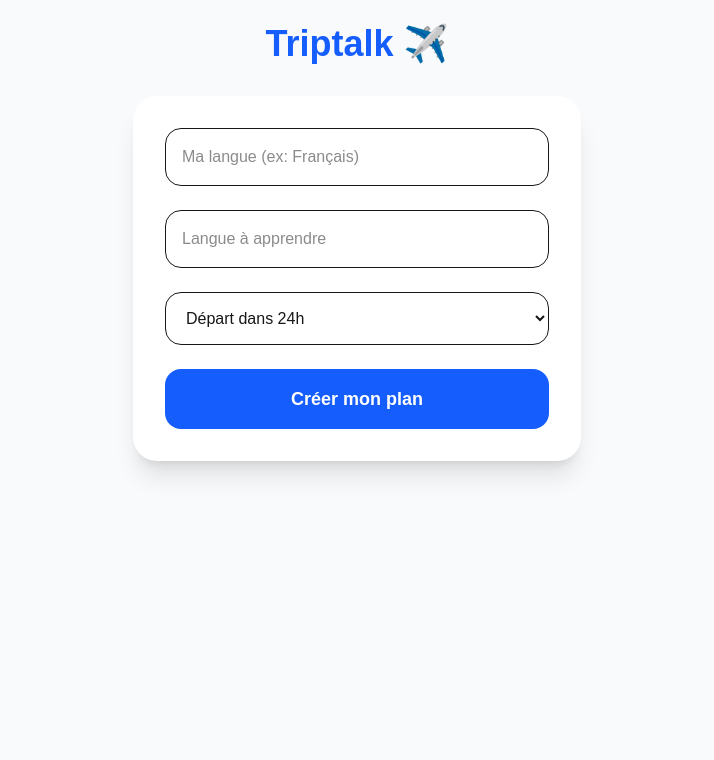
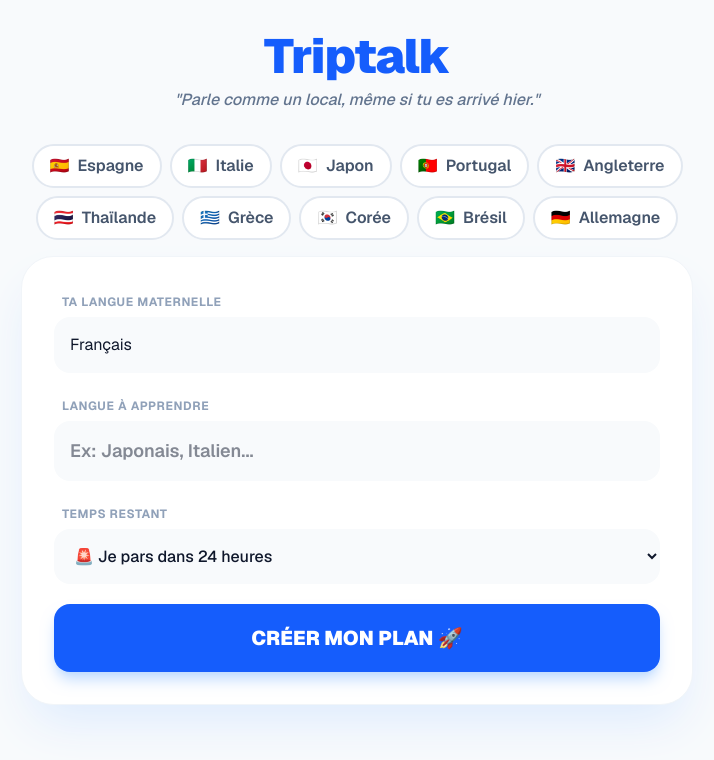
Before and after one commit to appsansnom75/triptalk, a Next.js app: page / in a window 1280 px wide. Shown: the top 760 px of the page, without its empty margins (283-997 px from the left). Built offline with nearby package versions, Linux system fonts and the light colour scheme.

Commit message:
Triptalk Full Version with Quick Select

```diff
--- a/src/app/page.tsx
+++ b/src/app/page.tsx
@@ -1,24 +1,40 @@
 "use client";
 import { useState } from 'react';
+
+const popularDestinations = [
+  { name: "Espagne", lang: "Espagnol", flag: "🇪🇸" },
+  { name: "Italie", lang: "Italien", flag: "🇮🇹" },
+  { name: "Japon", lang: "Japonais", flag: "🇯🇵" },
+  { name: "Portugal", lang: "Portugais", flag: "🇵🇹" },
+  { name: "Angleterre", lang: "Anglais", flag: "🇬🇧" },
+  { name: "Thaïlande", lang: "Thaï", flag: "🇹🇭" },
+  { name: "Grèce", lang: "Grec", flag: "🇬🇷" },
+  { name: "Corée", lang: "Coréen", flag: "🇰🇷" },
+  { name: "Brésil", lang: "Portugais", flag: "🇧🇷" },
+  { name: "Allemagne", lang: "Allemand", flag: "🇩🇪" },
+];
 
 export default function Triptalk() {
   const [loading, setLoading] = useState(false);
   const [plan, setPlan] = useState<any>(null);
+  const [targetLang, setTargetLang] = useState("");
 
   const generatePlan = async (e: any) => {
     e.preventDefault();
     setLoading(true);
     const formData = new FormData(e.target);
+    const payload = Object.fromEntries(formData);
+
     try {
       const res = await fetch('/api/generate', {
         method: 'POST',
         headers: { 'Content-Type': 'application/json' },
-        body: JSON.stringify(Object.fromEntries(formData)),
+        body: JSON.stringify(payload),
       });
       const data = await res.json();
       setPlan(data);
     } catch (err) {
-      alert("Erreur lors de la génération");
+      alert("Oups, l'IA est fatiguée. Réessaie !");
     }
     setLoading(false);
   };
@@ -29,42 +45,98 @@ export default function Triptalk() {
   };
 
   return (
-    <main className="min-h-screen bg-slate-50 p-6 flex flex-col items-center">
-      <h1 className="text-4xl font-extrabold text-blue-600 mb-8">Triptalk ✈️</h1>
+    <main className="min-h-screen bg-[#f8fafc] p-4 md:p-8 font-sans text-slate-900">
+      <div className="max-w-2xl mx-auto text-center">
+        <h1 className="text-5xl font-black text-blue-600 tracking-tight mb-2">Triptalk</h1>
+        <p className="text-slate-500 mb-8 font-medium italic">"Parle comme un local, même si tu es arrivé hier."</p>
 
         {!plan ? (
-        <form onSubmit={generatePlan} className="w-full max-w-md bg-white p-8 rounded-3xl shadow-xl space-y-6">
-          <input name="sourceLang" placeholder="Ma langue (ex: Français)" className="w-full p-4 border rounded-2xl" required />
-          <input name="targetLang" placeholder="Langue à apprendre" className="w-full p-4 border rounded-2xl" required />
-          <select name="time" className="w-full p-4 border rounded-2xl">
-            <option value="24 heures">Départ dans 24h</option>
-            <option value="1 semaine">Départ dans 1 semaine</option>
-            <option value="1 mois">Départ dans 1 mois</option>
+          <div className="space-y-8 animate-in fade-in duration-700">
+            {/* Pays rapides */}
+            <div className="flex flex-wrap justify-center gap-2 mb-4">
+              {popularDestinations.map((dest) => (
+                <button
+                  key={dest.name}
+                  onClick={() => setTargetLang(dest.lang)}
+                  className={`px-4 py-2 rounded-full border-2 transition-all font-semibold flex items-center gap-2 ${
+                    targetLang === dest.lang ? "border-blue-600 bg-blue-50 text-blue-600" : "border-slate-200 bg-white text-slate-600 hover:border-blue-300"
+                  }`}
+                >
+                  <span>{dest.flag}</span> {dest.name}
+                </button>
+              ))}
+            </div>
+
+            {/* Formulaire */}
+            <form onSubmit={generatePlan} className="bg-white p-8 rounded-[2rem] shadow-2xl shadow-blue-100 space-y-5 border border-slate-100">
+              <div className="text-left">
+                <label className="text-xs font-bold uppercase tracking-wider text-slate-400 ml-2">Ta langue maternelle</label>
+                <input name="sourceLang" defaultValue="Français" className="w-full p-4 mt-1 bg-slate-50 border-none rounded-2xl focus:ring-2 focus:ring-blue-500 transition" required />
+              </div>
+
+              <div className="text-left">
+                <label className="text-xs font-bold uppercase tracking-wider text-slate-400 ml-2">Langue à apprendre</label>
+                <input
+                  name="targetLang"
+                  value={targetLang}
+                  onChange={(e) => setTargetLang(e.target.value)}
+                  placeholder="Ex: Japonais, Italien..."
+                  className="w-full p-4 mt-1 bg-slate-50 border-none rounded-2xl focus:ring-2 focus:ring-blue-500 transition text-lg font-semibold"
+                  required
+                />
+              </div>
+
+              <div className="text-left">
+                <label className="text-xs font-bold uppercase tracking-wider text-slate-400 ml-2">Temps restant</label>
+                <select name="time" className="w-full p-4 mt-1 bg-slate-50 border-none rounded-2xl focus:ring-2 focus:ring-blue-500 transition font-medium">
+                  <option value="24 heures">🚨 Je pars dans 24 heures</option>
+                  <option value="1 semaine">📅 Je pars dans 1 semaine</option>
+                  <option value="1 mois">⏳ Je pars dans 1 mois</option>
                 </select>
-          <button disabled={loading} className="w-full bg-blue-600 text-white py-4 rounded-2xl font-bold text-lg">
-            {loading ? "Génération..." : "Créer mon plan"}
+              </div>
+
+              <button
+                disabled={loading}
+                className="w-full bg-blue-600 text-white py-5 rounded-2xl font-black text-xl shadow-lg shadow-blue-200 hover:bg-blue-700 hover:-translate-y-1 transition-all active:scale-95 disabled:opacity-50"
+              >
+                {loading ? "Génération du guide..." : "CRÉER MON PLAN 🚀"}
               </button>
             </form>
+          </div>
         ) : (
-        <div className="w-full max-w-md space-y-6">
-          <button onClick={() => setPlan(null)} className="text-blue-600 font-bold mb-4 italic underline text-lg">← Recommencer</button>
-          <h2 className="text-2xl font-bold text-slate-800 text-center">{plan.planTitle}</h2>
+          <div className="space-y-6 animate-in slide-in-from-bottom-10 duration-500">
+            <button onClick={() => setPlan(null)} className="font-bold text-blue-600 hover:underline">← Modifier mon voyage</button>
+            <h2 className="text-3xl font-extrabold text-slate-800">{plan.planTitle}</h2>
+
+            <div className="grid gap-6">
               {plan.days?.map((day: any, i: number) => (
-            <div key={i} className="bg-white p-6 rounded-3xl shadow-md border-l-4 border-blue-500">
-              <h3 className="font-bold text-xl text-blue-600 mb-4">{day.title}</h3>
+                <div key={i} className="bg-white p-6 rounded-[2rem] shadow-lg text-left border border-slate-100">
+                  <h3 className="text-blue-600 font-black text-xl mb-6 flex items-center gap-2">
+                    <span className="bg-blue-100 px-3 py-1 rounded-lg text-sm">DAY {i+1}</span>
+                    {day.title}
+                  </h3>
+                  <div className="space-y-4">
                     {day.phrases.map((p: any, j: number) => (
-                <div key={j} className="flex justify-between items-center py-3 border-b last:border-0">
+                      <div key={j} className="flex justify-between items-center p-4 bg-slate-50 rounded-2xl hover:bg-slate-100 transition group">
                         <div className="flex-1">
-                    <p className="font-bold text-slate-900 text-lg">{p.translated}</p>
-                    <p className="text-slate-400 text-sm italic">{p.pronunciation} ({p.original})</p>
+                          <p className="font-bold text-lg text-slate-800">{p.translated}</p>
+                          <p className="text-slate-500 text-sm">
+                            <span className="font-medium text-blue-400">{p.pronunciation}</span> • {p.original}
+                          </p>
                         </div>
-                  <button onClick={() => speak(p.translated)} className="ml-4 bg-blue-50 p-3 rounded-full text-2xl">🔊</button>
+                        <button
+                          onClick={() => speak(p.translated)}
+                          className="bg-white p-3 rounded-xl shadow-sm text-2xl group-hover:scale-110 transition"
+                        >🔊</button>
                       </div>
                     ))}
                   </div>
+                </div>
               ))}
             </div>
+          </div>
         )}
+      </div>
     </main>
   );
 }
```
Also changed, not shown: src/app/generate/route.ts (+21 -6 lines). Lines whose indentation alone changed are shown as unchanged.
